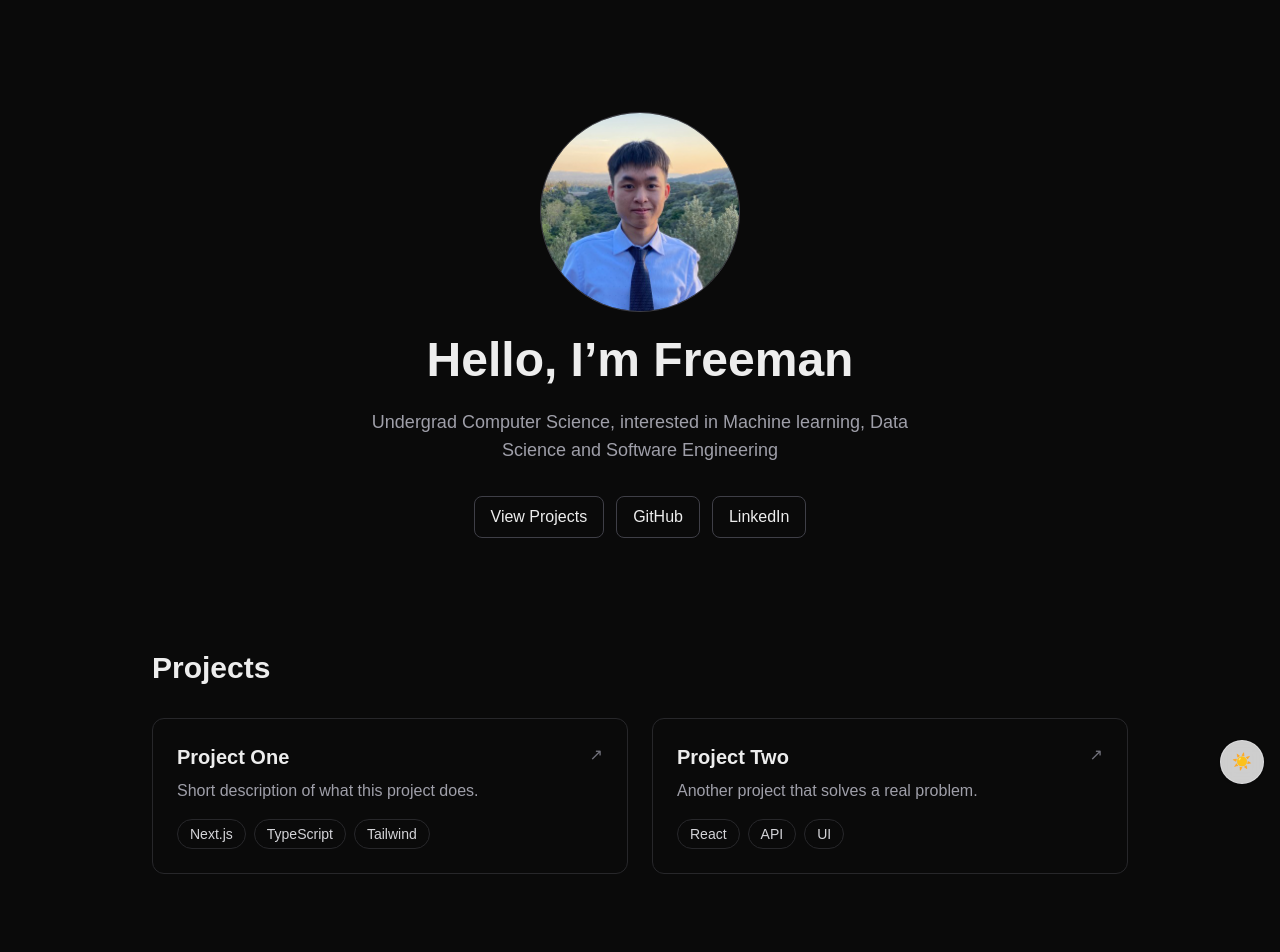
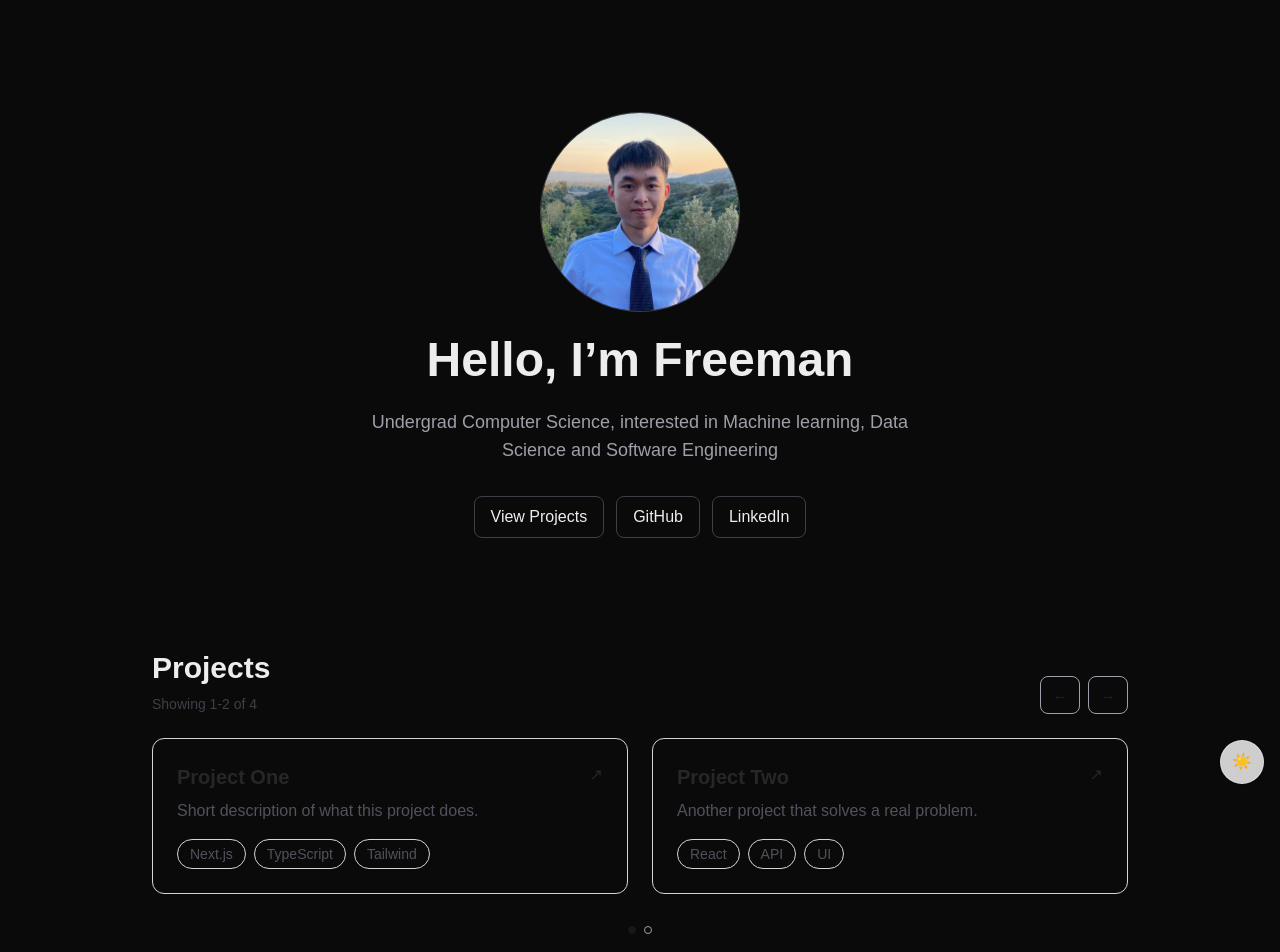
Before and after one commit to Coolguy4123/Portfolio, a Next.js app: page / in a window 1280 px wide. Shown: the top 952 px of the page. Built offline with nearby package versions, Linux system fonts and the light colour scheme.

Commit message:
Added and modified project section

```diff
--- /dev/null
+++ b/app/components/ProjectSection.tsx
@@ -0,0 +1,140 @@
+"use client";
+
+import { useMemo, useState } from "react";
+
+type Project = {
+  title: string;
+  description: string;
+  tech: string[];
+  link: string;
+};
+
+export default function ProjectSection({ projects }: { projects: Project[] }) {
+  const pageSize = 2;
+
+  const totalPages = Math.max(1, Math.ceil(projects.length / pageSize));
+  const [page, setPage] = useState(0);
+
+  const visible = useMemo(() => {
+    const start = page * pageSize;
+    return projects.slice(start, start + pageSize);
+  }, [projects, page]);
+
+  const prev = () => setPage((p) => (p - 1 + totalPages) % totalPages);
+  const next = () => setPage((p) => (p + 1) % totalPages);
+
+  return (
+    <section id="projects" className="scroll-mt-24 space-y-6">
+      {/* Header */}
+      <div className="flex items-end justify-between gap-4">
+        <div className="space-y-2">
+          <h2 className="text-3xl font-bold">Projects</h2>
+
+          <p className="text-sm text-zinc-700 dark:text-zinc-400">
+            Showing {page * pageSize + 1}-{Math.min((page + 1) * pageSize, projects.length)} of{" "}
+            {projects.length}
+          </p>
+        </div>
+
+        {/* Left/Right arrows */}
+        <div className="flex items-center gap-2">
+          <button
+            type="button"
+            onClick={prev}
+            aria-label="Previous projects"
+            className="
+              rounded-lg border px-3 py-2 text-sm transition
+              border-zinc-400 text-zinc-800 hover:border-zinc-500
+              dark:border-zinc-700 dark:text-zinc-400 dark:hover:text-zinc-100 dark:hover:border-zinc-500
+            "
+          >
+            ←
+          </button>
+
+          <button
+            type="button"
+            onClick={next}
+            aria-label="Next projects"
+            className="
+              rounded-lg border px-3 py-2 text-sm transition
+              border-zinc-400 text-zinc-800 hover:border-zinc-500
+              dark:border-zinc-700 dark:text-zinc-400 dark:hover:text-zinc-100 dark:hover:border-zinc-500
+            "
+          >
+            →
+          </button>
+        </div>
+      </div>
+
+      {/* Projects card */}
+      <div className="grid md:grid-cols-2 gap-6">
+        {visible.map((p) => (
+          <a
+            key={p.title}
+            href={p.link}
+            target="_blank"
+            rel="noreferrer"
+            className="
+              group rounded-xl border p-6 transition
+              border-zinc-300 hover:border-zinc-400
+              dark:border-zinc-700 dark:hover:border-zinc-500
+            "
+          >
+            <div className="flex items-start justify-between">
+              <h3 className="text-xl font-semibold text-zinc-800 dark:text-zinc-400">
+                {p.title}
+              </h3>
+
+              <span
+                className="
+                  text-zinc-800 dark:text-zinc-300
+                  group-hover:text-zinc-900 dark:group-hover:text-zinc-200
+                  transition
+                "
+              >
+                ↗
+              </span>
+            </div>
+
+            <p className="mt-2 text-zinc-600 dark:text-zinc-400">
+              {p.description}
+            </p>
+
+            <div className="flex flex-wrap gap-2 mt-4">
+              {p.tech.map((t) => (
+                <span
+                  key={t}
+                  className="
+                    text-sm rounded-full px-3 py-1 border
+                    border-zinc-300 text-zinc-600
+                    dark:border-zinc-700 dark:text-zinc-400
+                  "
+                >
+                  {t}
+                </span>
+              ))}
+            </div>
+          </a>
+        ))}
+      </div>
+
+      {/* Page dors for index */}
+      <div className="flex justify-center gap-2 pt-2">
+        {Array.from({ length: totalPages }).map((_, i) => (
+          <button
+            key={i}
+            type="button"
+            onClick={() => setPage(i)}
+            aria-label={`Go to page ${i + 1}`}
+            className={[
+              "h-2 w-2 rounded-full border transition",
+              i === page
+                ? "bg-zinc-900 border-zinc-900 dark:bg-zinc-200 dark:border-zinc-200"
+                : "bg-transparent border-zinc-400 hover:border-zinc-500 dark:border-zinc-700 dark:hover:border-zinc-500",
+            ].join(" ")}
+          />
+        ))}
+      </div>
+    </section>
+  );
+}
--- a/app/page.tsx
+++ b/app/page.tsx
@@ -1,6 +1,7 @@
 import Intro from "./components/Intro";
 import GitHubActivity from "./components/GitHubCalendar";
 import ToggleIcon from "./components/ToggleIcon";
+import ProjectSection from "./components/ProjectSection";
 
 const projects = [
   {
@@ -11,6 +12,13 @@ const projects = [
   },
   {
     title: "Project Two",
+    description: "Another project that solves a real problem.",
+    tech: ["React", "API", "UI"],
+    link: "https://github.com/yourname/project-two",
+  },
+  ,
+  {
+    title: "Project Three",
     description: "Another project that solves a real problem.",
     tech: ["React", "API", "UI"],
     link: "https://github.com/yourname/project-two",
@@ -28,7 +36,7 @@ export default function Home() {
         </section>
 
         {/* Projects */}
-        <section id="projects" className="scroll-mt-24 space-y-8">
+        {/* <section id="projects" className="scroll-mt-24 space-y-8">
           <h2 className="text-3xl font-bold">Projects</h2>
 
           <div className="grid md:grid-cols-2 gap-6">
@@ -60,7 +68,8 @@ export default function Home() {
               </a>
             ))}
           </div>
-        </section>
+        </section> */}
+        <ProjectSection projects={projects} />
 
         {/* Github contribution graph */}
         <section id="github" className="scroll-mt-28 space-y-6">
```
